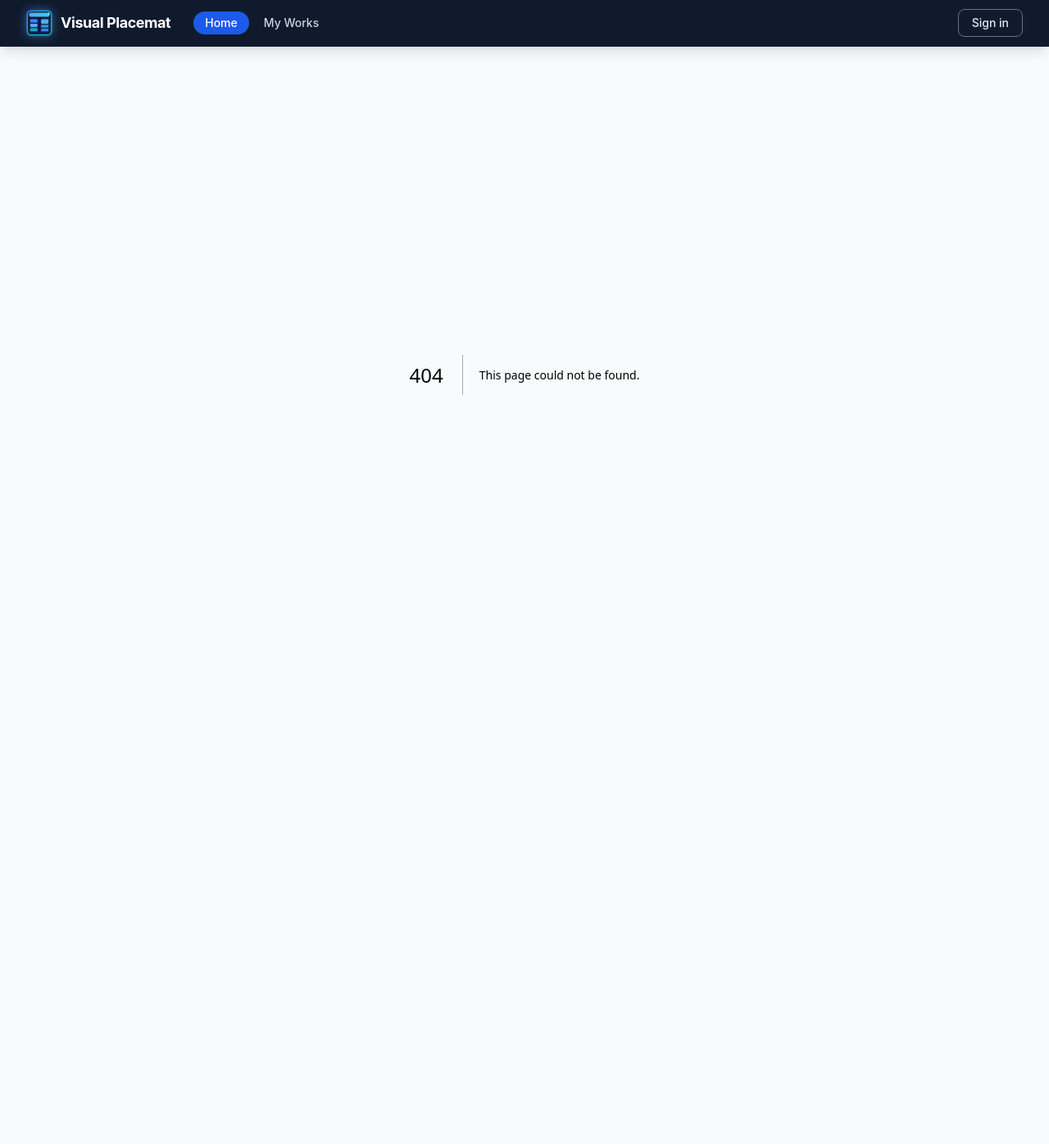
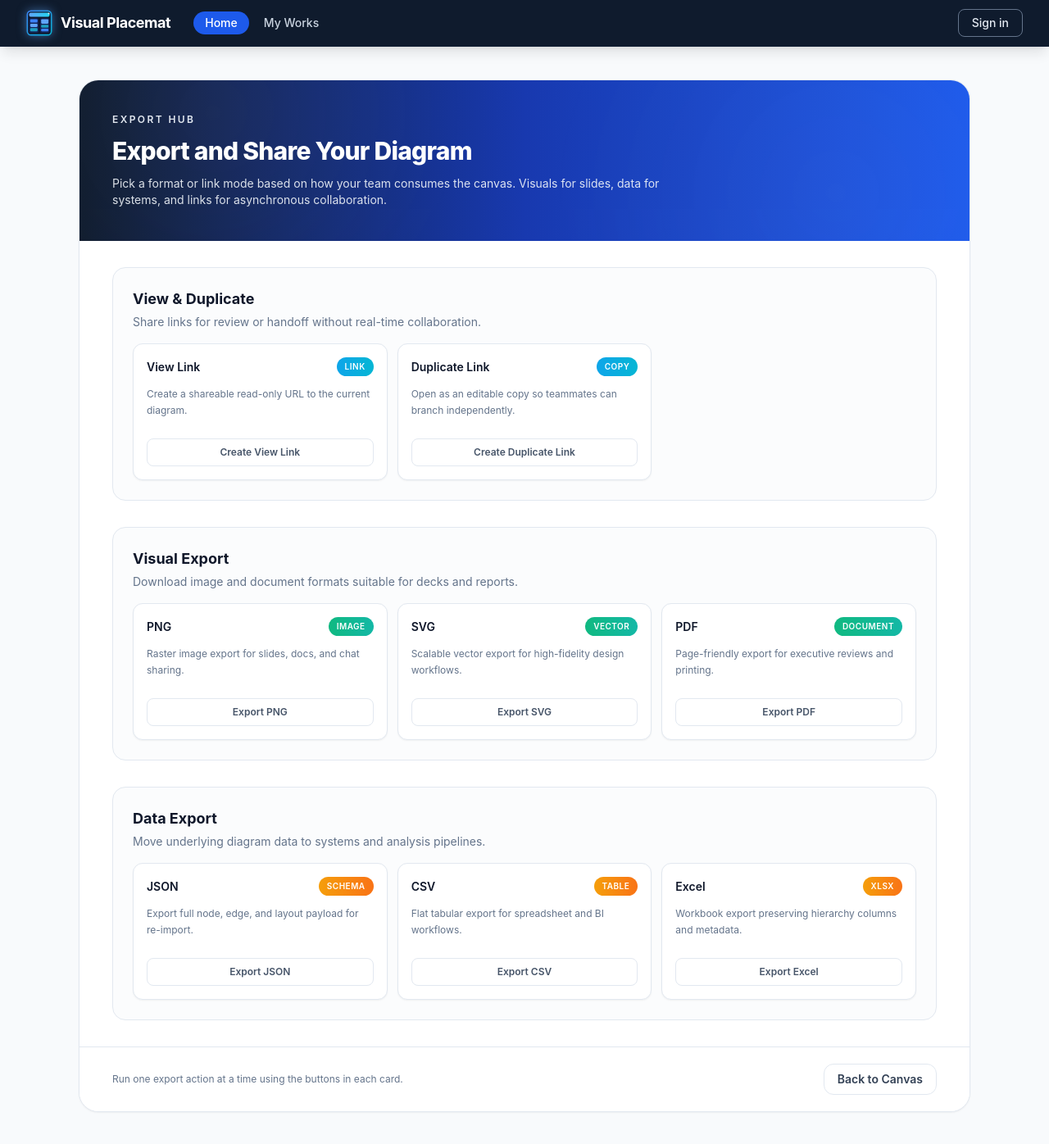
Before and after one commit to Thiruvedhitha/Visual-Placemat-MVP, a Next.js app: page /export in a window 1280 px wide. Before the commit this address had no page. Shown: the whole page at 82% size. Before the commit the page ends 857 px from the top, so only its background shows below. Built offline with nearby package versions, Linux system fonts and the light colour scheme.

Commit message:
Completed Export UI

```diff
--- a/src/app/(routes)/dashboard/page.tsx
+++ b/src/app/(routes)/dashboard/page.tsx
@@ -21,6 +21,9 @@ export default function DashboardCanvasPage() {
 function DashboardContent() {
   const searchParams = useSearchParams();
   const catalogId = searchParams.get("catalogId");
+  const exportHref = catalogId
+    ? `/export?catalogId=${encodeURIComponent(catalogId)}`
+    : "/export";
 
   return (
     <div className="flex min-h-screen flex-col items-center justify-center gap-6 bg-slate-50">
@@ -38,12 +41,20 @@ function DashboardContent() {
           </p>
         )}
       </div>
-      <Link
-        href="/"
-        className="rounded-xl bg-brand-600 px-5 py-2.5 text-sm font-semibold text-white shadow-sm transition hover:bg-brand-700 hover:shadow-md active:scale-95"
-      >
-        &larr; Back to Home
-      </Link>
+      <div className="flex items-center gap-3">
+        <Link
+          href={exportHref}
+          className="rounded-xl bg-brand-600 px-5 py-2.5 text-sm font-semibold text-white shadow-sm transition hover:bg-brand-700 hover:shadow-md active:scale-95"
+        >
+          Export
+        </Link>
+        <Link
+          href="/"
+          className="rounded-xl border border-slate-200 bg-white px-5 py-2.5 text-sm font-semibold text-slate-700 shadow-sm transition hover:border-slate-300 hover:bg-slate-50"
+        >
+          &larr; Back to Home
+        </Link>
+      </div>
     </div>
   );
 }
--- /dev/null
+++ b/src/app/(routes)/export/page.tsx
@@ -0,0 +1,189 @@
+"use client";
+
+import { Suspense } from "react";
+import { useSearchParams } from "next/navigation";
+import Link from "next/link";
+
+type ExportOption = {
+  title: string;
+  description: string;
+  tag: string;
+  actionLabel: string;
+};
+
+type ExportSection = {
+  title: string;
+  subtitle: string;
+  accent: string;
+  options: ExportOption[];
+};
+
+const EXPORT_SECTIONS: ExportSection[] = [
+  {
+    title: "View & Duplicate",
+    subtitle: "Share links for review or handoff without real-time collaboration.",
+    accent: "from-sky-500 to-cyan-500",
+    options: [
+      {
+        title: "View Link",
+        description: "Create a shareable read-only URL to the current diagram.",
+        tag: "Link",
+        actionLabel: "Create View Link",
+      },
+      {
+        title: "Duplicate Link",
+        description: "Open as an editable copy so teammates can branch independently.",
+        tag: "Copy",
+        actionLabel: "Create Duplicate Link",
+      },
+    ],
+  },
+  {
+    title: "Visual Export",
+    subtitle: "Download image and document formats suitable for decks and reports.",
+    accent: "from-emerald-500 to-teal-500",
+    options: [
+      {
+        title: "PNG",
+        description: "Raster image export for slides, docs, and chat sharing.",
+        tag: "Image",
+        actionLabel: "Export PNG",
+      },
+      {
+        title: "SVG",
+        description: "Scalable vector export for high-fidelity design workflows.",
+        tag: "Vector",
+        actionLabel: "Export SVG",
+      },
+      {
+        title: "PDF",
+        description: "Page-friendly export for executive reviews and printing.",
+        tag: "Document",
+        actionLabel: "Export PDF",
+      },
+    ],
+  },
+  {
+    title: "Data Export",
+    subtitle: "Move underlying diagram data to systems and analysis pipelines.",
+    accent: "from-amber-500 to-orange-500",
+    options: [
+      {
+        title: "JSON",
+        description: "Export full node, edge, and layout payload for re-import.",
+        tag: "Schema",
+        actionLabel: "Export JSON",
+      },
+      {
+        title: "CSV",
+        description: "Flat tabular export for spreadsheet and BI workflows.",
+        tag: "Table",
+        actionLabel: "Export CSV",
+      },
+      {
+        title: "Excel",
+        description: "Workbook export preserving hierarchy columns and metadata.",
+        tag: "XLSX",
+        actionLabel: "Export Excel",
+      },
+    ],
+  },
+];
+
+export default function ExportPage() {
+  return (
+    <Suspense
+      fallback={
+        <div className="flex min-h-screen items-center justify-center bg-slate-50">
+          <p className="text-sm text-slate-500">Loading export options...</p>
+        </div>
+      }
+    >
+      <ExportContent />
+    </Suspense>
+  );
+}
+
+function ExportContent() {
+  const searchParams = useSearchParams();
+  const catalogId = searchParams.get("catalogId");
+
+  return (
+    <div className="min-h-screen bg-slate-50">
+      <main className="mx-auto w-full max-w-6xl px-4 py-10 sm:px-6 lg:px-8">
+        <div className="overflow-hidden rounded-3xl border border-slate-200 bg-white shadow-sm">
+          <div className="relative bg-gradient-to-r from-navy-950 via-brand-800 to-brand-600 px-6 py-10 text-white sm:px-10">
+            <div
+              aria-hidden
+              className="pointer-events-none absolute inset-0 opacity-20"
+              style={{
+                backgroundImage:
+                  "radial-gradient(circle at 15% 20%, rgba(255,255,255,.2) 0, rgba(255,255,255,0) 35%), radial-gradient(circle at 85% 70%, rgba(255,255,255,.18) 0, rgba(255,255,255,0) 40%)",
+              }}
+            />
+            <div className="relative">
+              <p className="text-xs font-semibold uppercase tracking-[0.2em] text-slate-200">Export Hub</p>
+              <h1 className="mt-3 text-2xl font-extrabold tracking-tight sm:text-3xl">Export and Share Your Diagram</h1>
+              <p className="mt-3 max-w-2xl text-sm text-slate-100/90">
+                Pick a format or link mode based on how your team consumes the canvas. Visuals for slides,
+                data for systems, and links for asynchronous collaboration.
+              </p>
+              {catalogId && (
+                <p className="mt-3 inline-flex rounded-full bg-white/10 px-3 py-1 text-xs font-medium text-slate-100">
+                  Catalog ID: <span className="ml-1 font-mono">{catalogId}</span>
+                </p>
+              )}
+            </div>
+          </div>
+
+          <div className="space-y-8 px-6 py-8 sm:px-10">
+            {EXPORT_SECTIONS.map((section) => (
+              <section key={section.title} className="rounded-2xl border border-slate-200 bg-slate-50/50 p-5 sm:p-6">
+                <div className="mb-4">
+                  <h2 className="text-lg font-bold text-slate-900">{section.title}</h2>
+                  <p className="mt-1 text-sm text-slate-500">{section.subtitle}</p>
+                </div>
+                <div className="grid grid-cols-1 gap-3 md:grid-cols-2 lg:grid-cols-3">
+                  {section.options.map((option) => (
+                    <div
+                      key={option.title}
+                      className="group rounded-xl border border-slate-200 bg-white p-4 shadow-sm transition hover:-translate-y-0.5 hover:shadow-md"
+                    >
+                      <div className="mb-3 flex items-center justify-between">
+                        <h3 className="text-sm font-semibold text-slate-900">{option.title}</h3>
+                        <span
+                          className={`rounded-full bg-gradient-to-r px-2.5 py-1 text-[10px] font-semibold uppercase tracking-wider text-white ${section.accent}`}
+                        >
+                          {option.tag}
+                        </span>
+                      </div>
+                      <p className="min-h-12 text-xs leading-relaxed text-slate-500">{option.description}</p>
+                      <button
+                        type="button"
+                        className="mt-4 w-full rounded-lg border border-slate-200 bg-white px-3 py-2 text-xs font-semibold text-slate-600 transition hover:border-brand-300 hover:text-brand-700"
+                      >
+                        {option.actionLabel}
+                      </button>
+                    </div>
+                  ))}
+                </div>
+              </section>
+            ))}
+          </div>
+
+          <div className="flex flex-col gap-3 border-t border-slate-200 bg-white px-6 py-5 sm:flex-row sm:items-center sm:justify-between sm:px-10">
+            <p className="text-xs text-slate-500">Run one export action at a time using the buttons in each card.</p>
+            <div className="flex items-center gap-2">
+              <Link
+                href={catalogId ? `/dashboard?catalogId=${encodeURIComponent(catalogId)}` : "/dashboard"}
+                className="rounded-xl border border-slate-200 px-4 py-2 text-sm font-semibold text-slate-700 transition hover:border-slate-300 hover:bg-slate-50"
+              >
+                Back to Canvas
+              </Link>
+            </div>
+          </div>
+        </div>
+      </main>
+    </div>
+  );
+}
```
Also changed, not shown: 1 other file (tests, documents, lock files or other folders).
